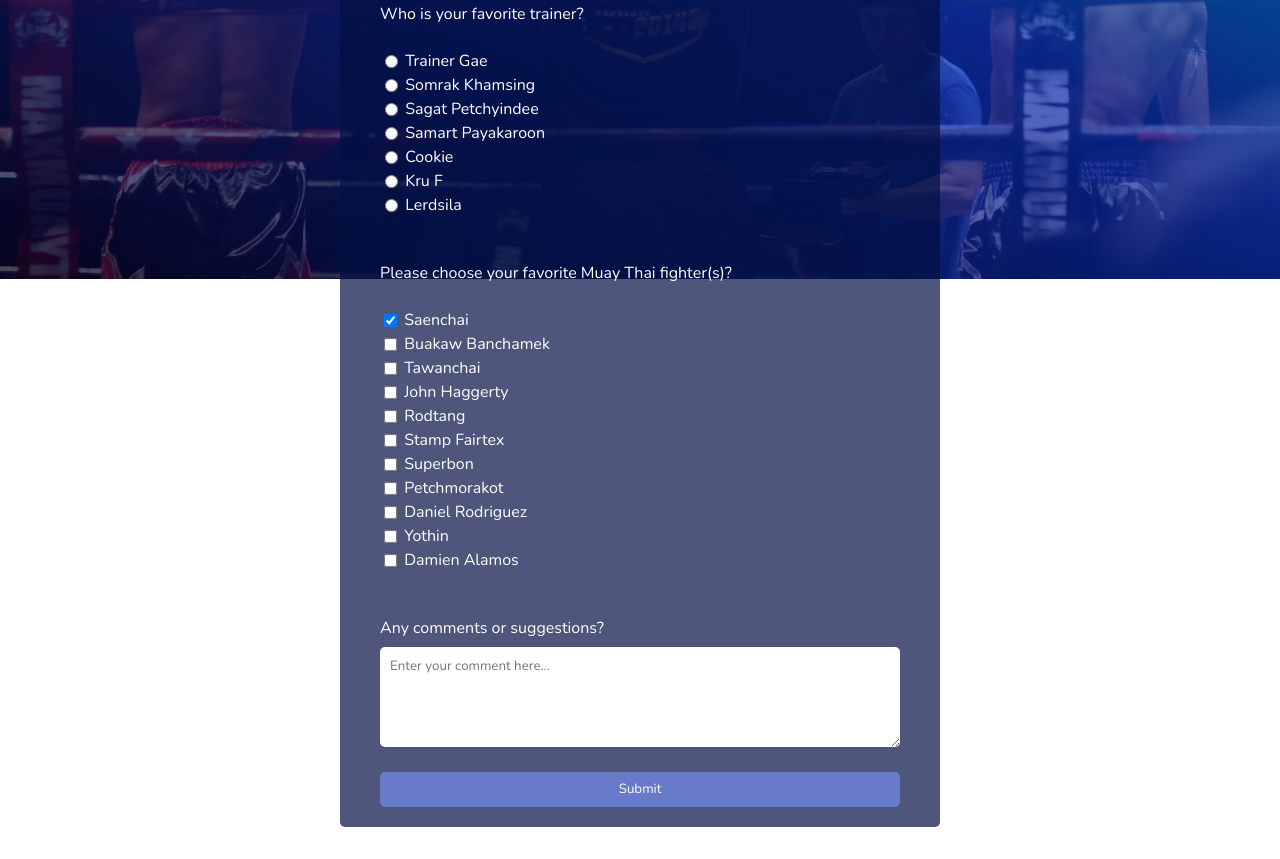
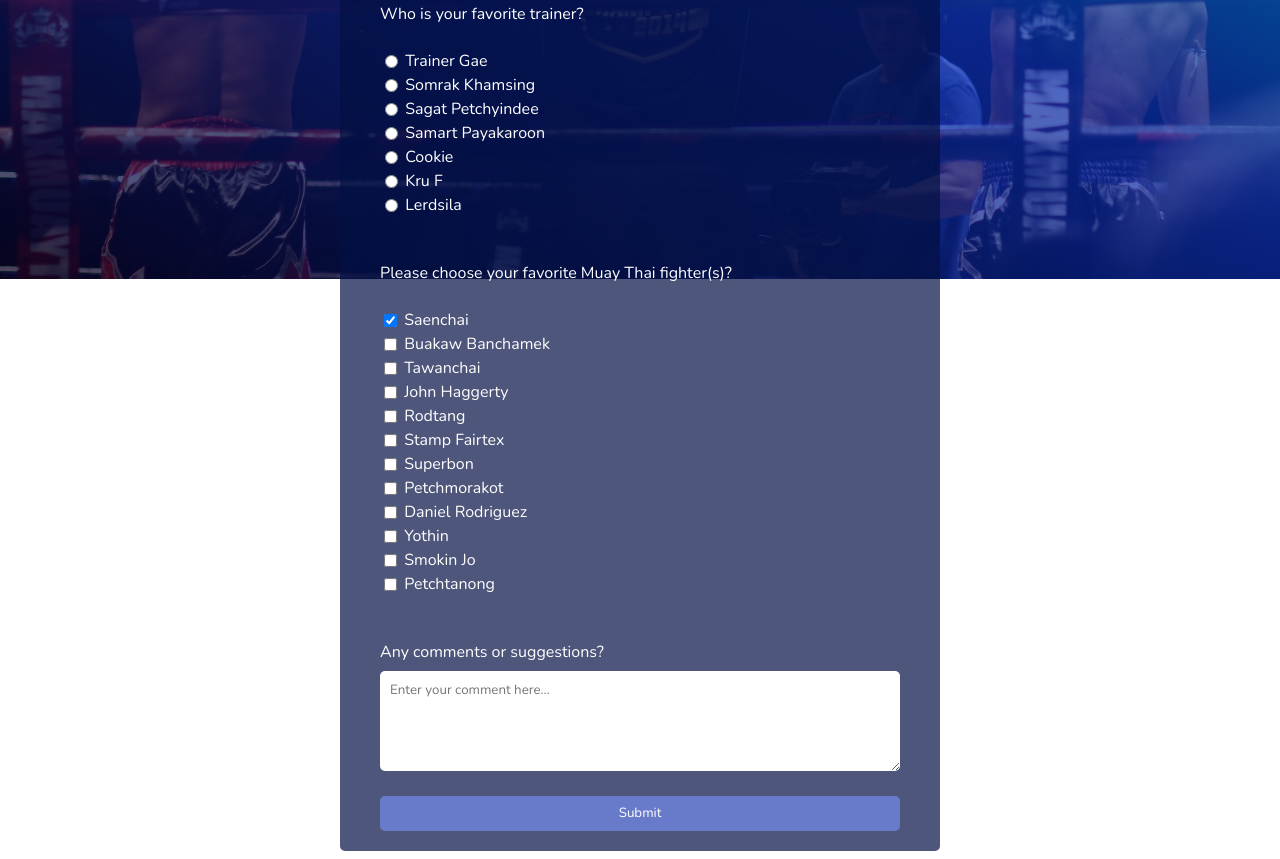
Before and after one commit to danjkd/crisp-survey-form, a plain HTML site: page index.html in a window 1280 px wide. Shown: the part 521-1380 px from the top of the page. Before the commit the page ends 1356 px from the top, so only its background shows below. Drawn offline with nearby package versions, Linux system fonts and the light colour scheme.

Commit message:
update again

```diff
--- a/index.html
+++ b/index.html
@@ -62,7 +62,8 @@
         <input type="checkbox" value="petchmorakot" /> <span class="center">Petchmorakot</span> <br />
         <input type="checkbox" value="daniel-rodriguez" /> <span class="center">Daniel Rodriguez</span> <br />
         <input type="checkbox" value="yothin" /> <span class="center">Yothin</span> <br />
-        <input type="checkbox" value="damien-alamos" /> <span class="center">Damien Alamos</span> <br />
+        <input type="checkbox" value="smokin-jo" /> <span class="center">Smokin Jo</span> <br />
+        <input type="checkbox" value="petchtanong" /> <span class="center">Petchtanong</span> <br />
 
         <br />
         <br />
```
